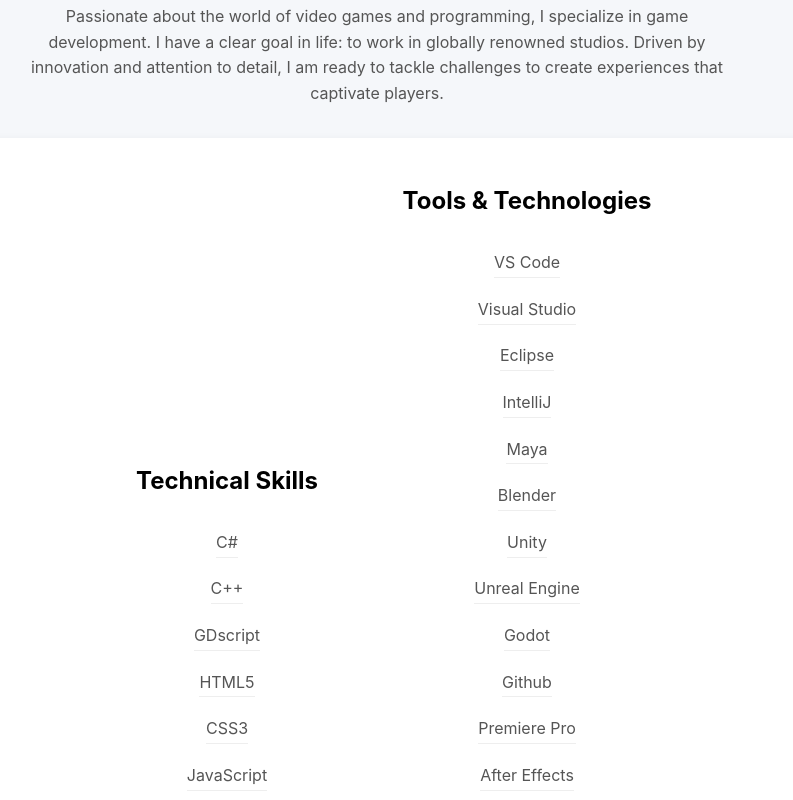
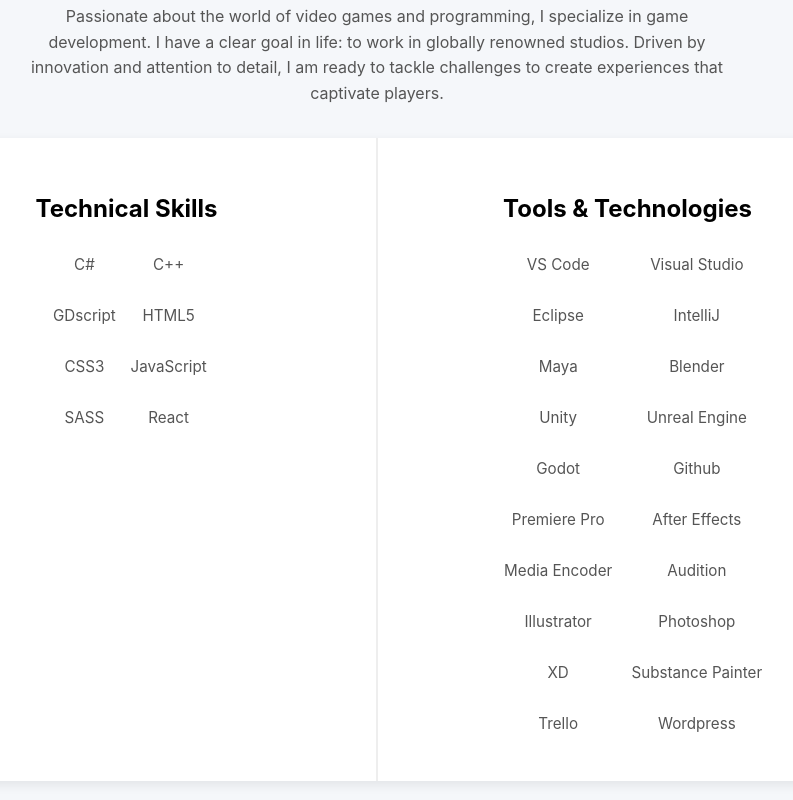
Before and after one commit to 2259198/My-portfolio, a React (Vite) app: page /#/about in a window 1280 px wide. Shown: the part 380-1180 px from the top of the page, without its empty margins (263-1056 px from the left). Built offline with nearby package versions, Linux system fonts and the light colour scheme.

Commit message:
I almost finished the css of the about me section

```diff
--- a/src/pages/About.jsx
+++ b/src/pages/About.jsx
@@ -5,7 +5,8 @@
 import educationIcon from "../assets/Icons/education.svg";
 import workIcon from "../assets/Icons/work.svg";
 import videoGameIcon from "../assets/Icons/video-game.svg";
-import { Bold } from 'lucide-react';
+import { FontAwesomeIcon } from "@fortawesome/react-fontawesome";
+// import { byPrefixAndName } from '@awesome.me/kit-KIT_CODE/icons';
 
 export default function About() {
   return (
@@ -25,8 +26,10 @@
         </div>
 
         <div className="skills">
+          <div className="skills-block">
+            {/* <FontAwesomeIcon icon={byPrefixAndName.fas['screwdriver-wrench']} /> */}
+            <h3>Technical Skills</h3>
             <ul className="programming-list">
-            <h3>Technical Skills</h3>
               <li>C#</li>
               <li>C++</li>
               <li>GDscript</li>
@@ -36,13 +39,18 @@
               <li>SASS</li>
               <li>React</li>
             </ul>
+          </div>
 
+          <div className="invisible-line"></div>
+
+          <div className="skills-block">
+            <h3>Tools & Technologies</h3>
             <ul className="skill-list">
-            <h3>Tools & Technologies</h3>
               {skills.map((item, index) => (
                 <li key={index}>{item.skills}</li>
               ))}
             </ul>
+          </div>
         </div>
 
 
--- a/src/pages/About.scss
+++ b/src/pages/About.scss
@@ -127,36 +127,36 @@
   .skills {
     display: flex;
     flex-direction: column;
-    justify-content: center;
+    background-color: white;
+    border-radius: 1rem;
+    box-shadow: 0 4px 12px rgba(0, 0, 0, 0.08);
+    overflow: hidden;
+  }
+
+  .skills-block {
+    display: flex;
+    flex-direction: column;
     align-items: center;
-    background-color: white;
-    border-radius: 10px;
-    box-shadow: 0 4px 12px rgba(0, 0, 0, 0.08);
+    text-align: center;
     padding: 1.5rem;
 
     h3 {
       font-size: 1.5rem;
       margin-bottom: 1rem;
       color: black;
-      text-align: center;
     }
 
     ul {
-      display: flex;
-      flex-direction: column;
-      align-items: center;
-      list-style-type: none;
-      margin: 0;
+      list-style: none;
       padding: 0;
-      gap: 1rem;
-      width: 100%;
-      max-width: 300px;
+      display: grid;
+      grid-template-columns: repeat(2, 1fr);
+      gap: 2rem .5rem;
+      max-width: 400px;
 
       li {
-        font-size: 1rem;
+        font-size: 0.95rem;
         color: #555;
-        padding: 0.3rem 0;
-        border-bottom: 1px solid #eee;
       }
     }
   }
@@ -192,5 +192,15 @@
       flex-direction: row;
     }
 
+    .skills-block {
+      flex: 1;
+      padding: 2rem;
+    }
+
+    .skills .invisible-line {
+      width: 2px;
+      background: #eee;
+    }
+
   }
 }
```
Lines whose indentation alone changed are shown as unchanged.
